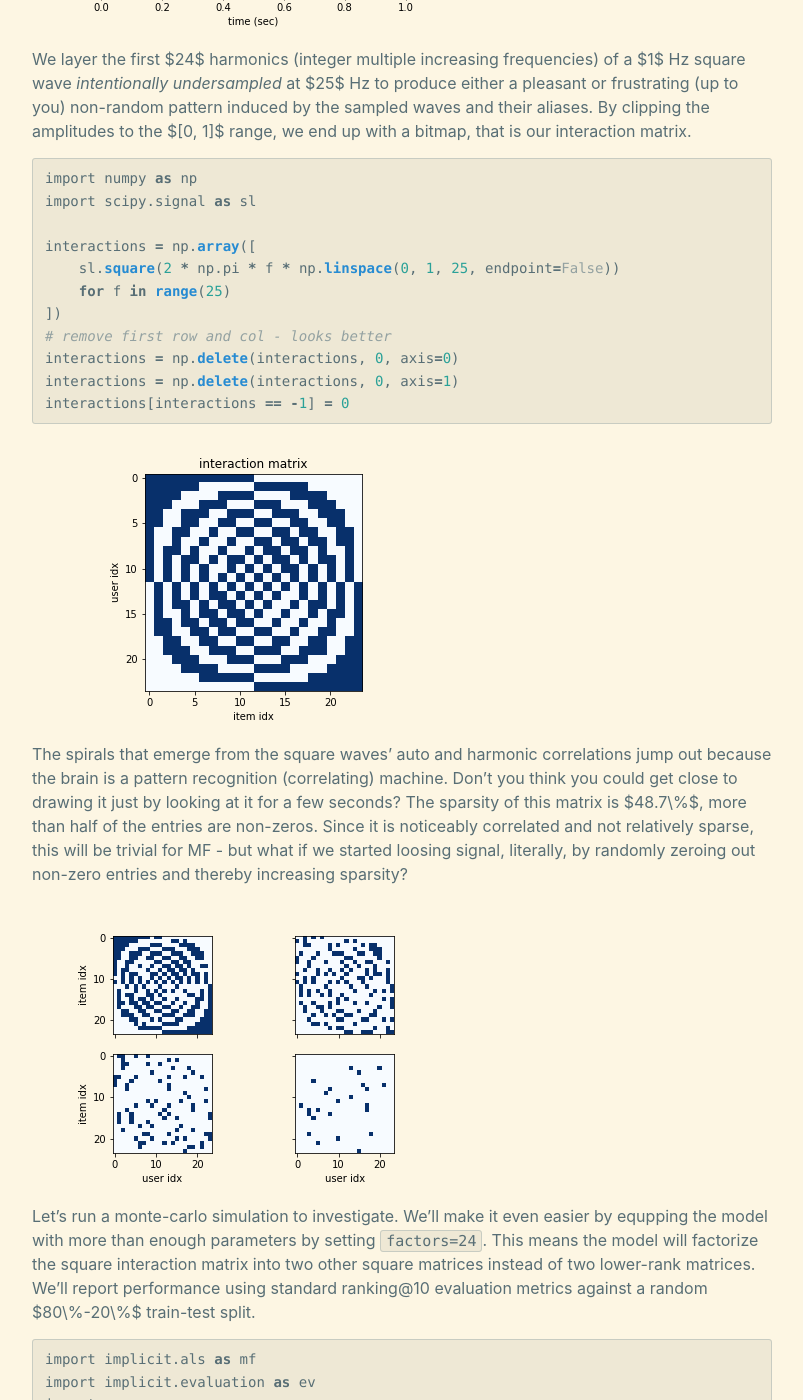
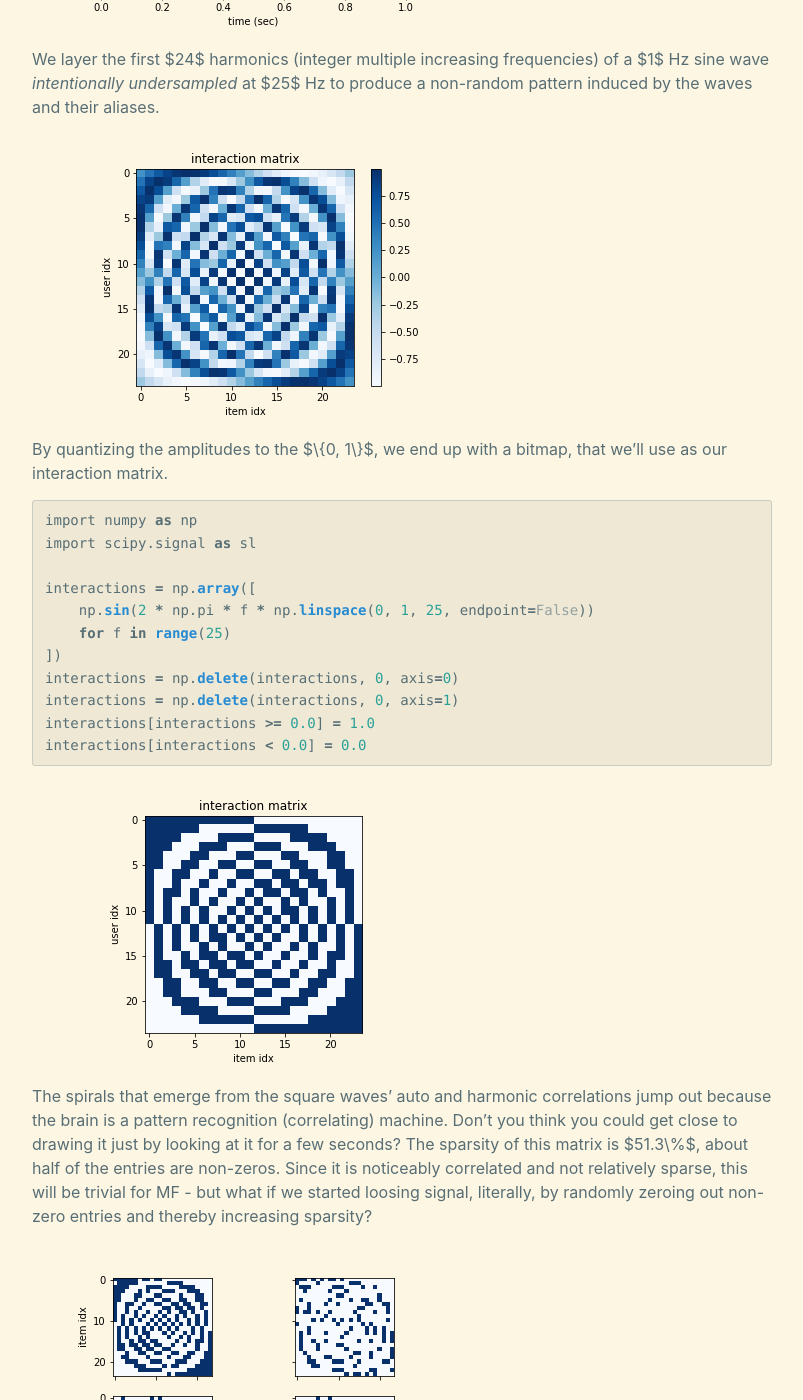
Before and after one commit to daniel-deychakiwsky/daniel-deychakiwsky.github.io, a Jekyll site: the page built from _posts/2022-01-02-matrix-factorization-sparsity.md, in a window 1280 px wide and 1400 px high, scrolled down 3431 px. Shown: the whole window, without its empty margins (238-1041 px from the left). Built offline with Jekyll 4.4.1, drawn with Linux system fonts in a browser that asks for light colours; formulas are drawn with MathJax 3; some of the changed text lies outside the part shown.

Commit message:
[blog-post] MF WIP

````diff
--- a/_posts/2022-01-02-matrix-factorization-sparsity.md
+++ b/_posts/2022-01-02-matrix-factorization-sparsity.md
@@ -91,7 +91,7 @@
 filtered the dataset in the same way as the MovieLens data
 that retained only users with at least 20 interactions (pins).
 
-## Problematic
+## Problematic?
 
 ML models are only as good as the data that powers them
 and MF is no exception to that rule. To demonstrate why sparsity
@@ -144,46 +144,49 @@
 highlights how helpless the model becomes with no correlation or interesting
 signal in the data.
 
-## Simulation
+## Simulations
 
 Speaking of "signals" and "correlations", the user-item interaction matrix
 is exactly that. In practice, the interactions we observe follow some natural
 generative process. If we knew that process we wouldn't need a model.
 
-Let's generate a synthetic interaction matrix by stacking [square waves].
-Here's what a $5$ Hz square wave sampled at $1000$ Hz looks like.
+Let's generate a synthetic interaction matrix by stacking [sine waves].
+Here's what a $1$, $2$, and $3$ Hz sine wave sampled at $1000$ Hz look like.
 
-![square_wave]
+![sine_waves]
 
 We layer the first $24$ harmonics (integer multiple increasing frequencies)
-of a $1$ Hz square wave *intentionally undersampled* at $25$ Hz to
-produce either a pleasant or frustrating (up to you) non-random pattern
-induced by the sampled waves and their aliases.
-By clipping the amplitudes to the $[0, 1]$ range,
-we end up with a bitmap, that is our interaction matrix.
+of a $1$ Hz sine wave *intentionally undersampled* at $25$ Hz to
+produce a non-random pattern induced by the waves and their aliases.
+
+![interactions]
+
+By quantizing the amplitudes to the $\\{0, 1\\}$,
+we end up with a bitmap, that we'll use as our
+interaction matrix.
 
 ```python
 import numpy as np
 import scipy.signal as sl
 
 interactions = np.array([
-    sl.square(2 * np.pi * f * np.linspace(0, 1, 25, endpoint=False))
+    np.sin(2 * np.pi * f * np.linspace(0, 1, 25, endpoint=False))
     for f in range(25)
 ])
-# remove first row and col - looks better
 interactions = np.delete(interactions, 0, axis=0)
 interactions = np.delete(interactions, 0, axis=1)
-interactions[interactions == -1] = 0
+interactions[interactions >= 0.0] = 1.0
+interactions[interactions < 0.0] = 0.0
 ```
 
-![interactions]
+![interactions_bitmap]
 
 The spirals that emerge from the square waves' auto
 and harmonic correlations jump out because
 the brain is a pattern recognition (correlating)
 machine. Don't you think you could get close to drawing it
 just by looking at it for a few seconds?
-The sparsity of this matrix is $48.7\%$, more than half
+The sparsity of this matrix is $51.3\%$, about half
 of the entries are non-zeros. Since it is noticeably
 correlated and not relatively
 sparse, this will be trivial for MF - but what if we
@@ -257,11 +260,12 @@
 
 [course]: https://developers.google.com/machine-learning/recommendation/collaborative/basics
 [NCF]: https://arxiv.org/pdf/1708.05031.pdf
-[square waves]: https://en.wikipedia.org/wiki/Square_wave
+[sine waves]: https://en.wikipedia.org/wiki/Sine_wave
 
 [mf]: assets/images/matrix_factorization_sparsity/mf.png
-[square_wave]: assets/images/matrix_factorization_sparsity/square_wave.png
+[sine_waves]: assets/images/matrix_factorization_sparsity/sine_waves.png
 [interactions]: assets/images/matrix_factorization_sparsity/interactions.png
+[interactions_bitmap]: assets/images/matrix_factorization_sparsity/interactions_bitmap.png
 [interactions_shuffled]: assets/images/matrix_factorization_sparsity/interactions_shuffled.png
 [interactions_removed]: assets/images/matrix_factorization_sparsity/interactions_removed.png
 [sparsity_sim_shuffled]: assets/images/matrix_factorization_sparsity/sparsity_sim_shuffled.png
````
Also changed, not shown: assets/images/matrix_factorization_sparsity/interactions.png, assets/images/matrix_factorization_sparsity/interactions_bitmap.png (added), assets/images/matrix_factorization_sparsity/interactions_removed.png, assets/images/matrix_factorization_sparsity/interactions_shuffled.png, assets/images/matrix_factorization_sparsity/sine_waves.png (added), assets/images/matrix_factorization_sparsity/sparsity_sim.png, assets/images/matrix_factorization_sparsity/sparsity_sim_shuffled.png, assets/images/matrix_factorization_sparsity/square_wave.png (deleted), 10 other files.
